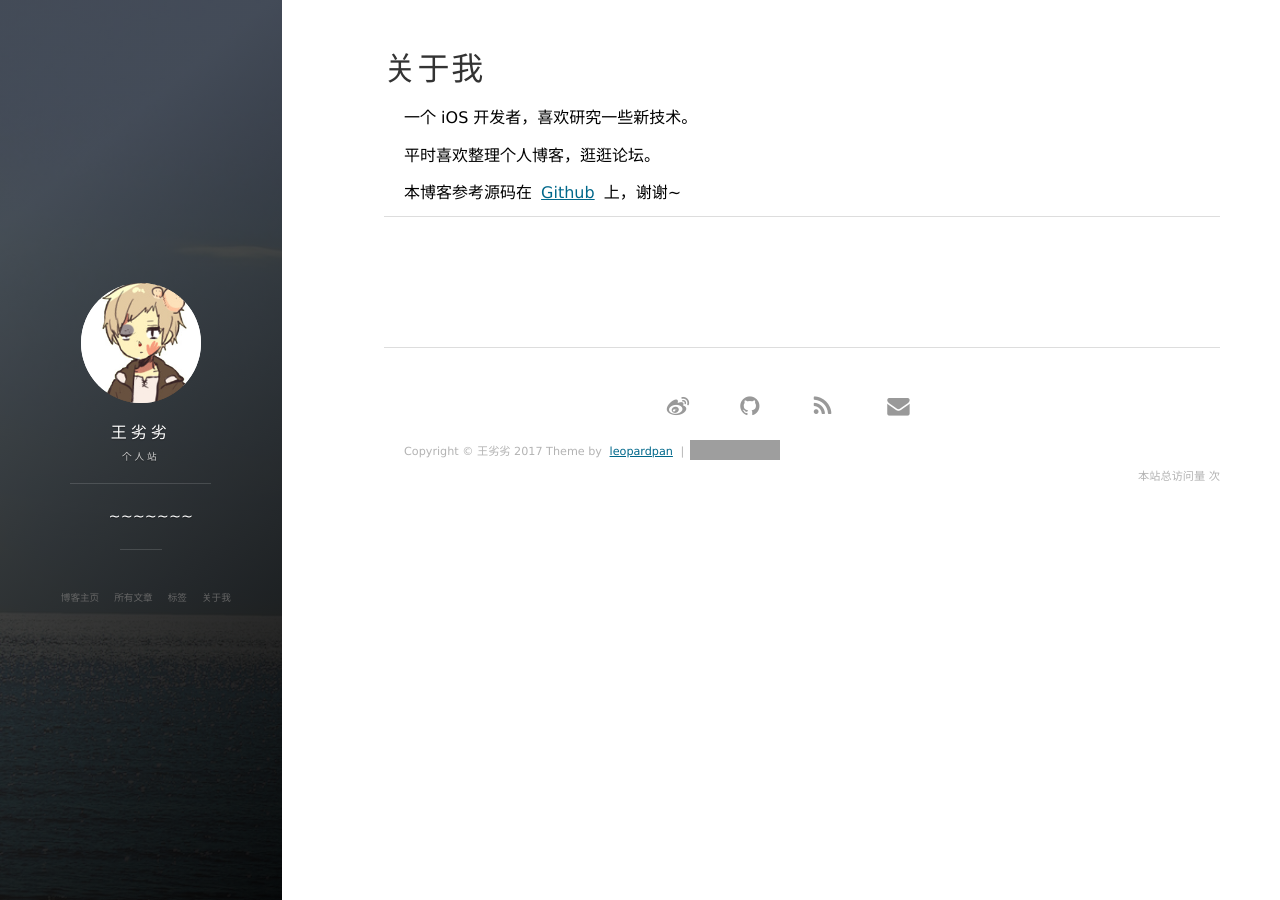
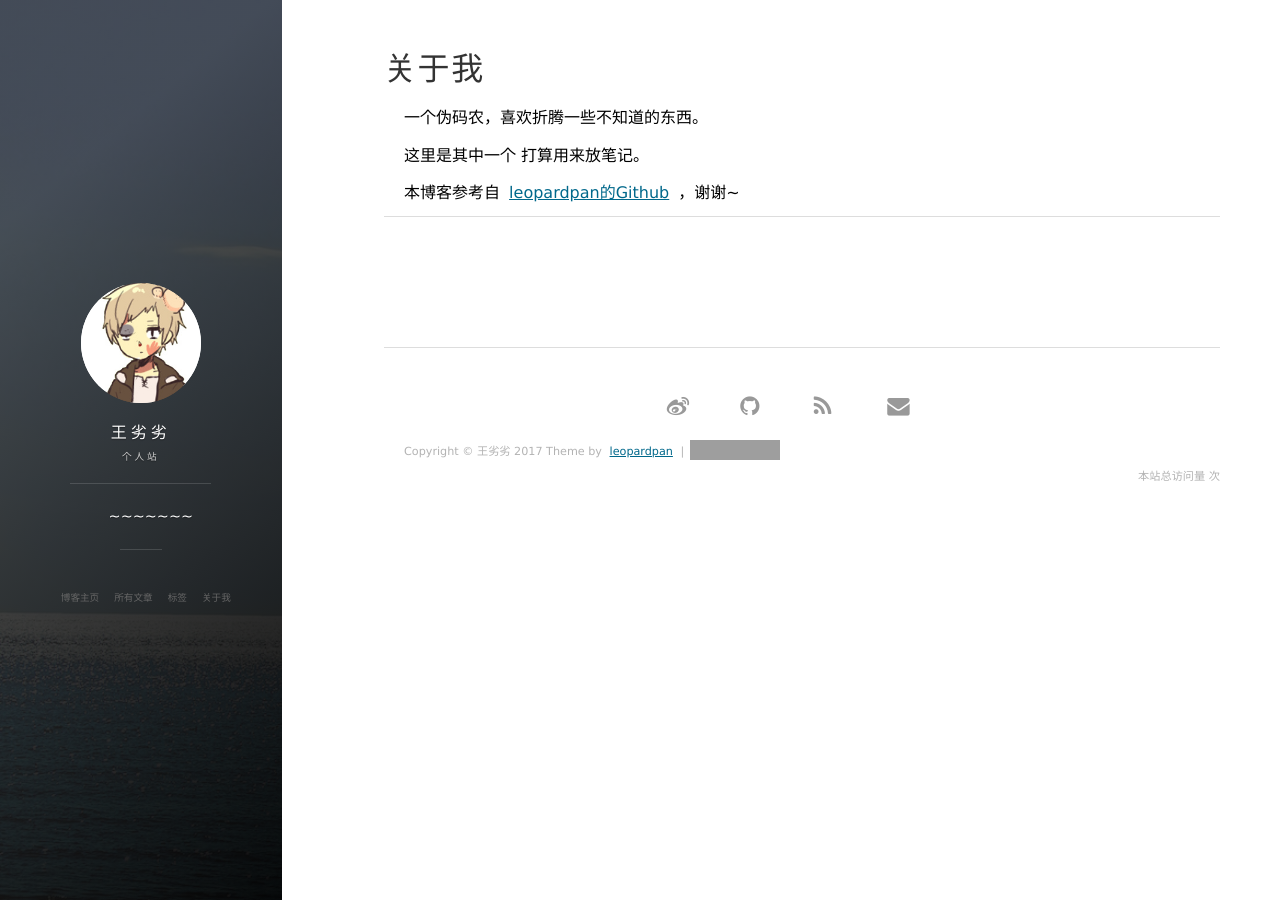
Before and after one commit to wzqwzq666/wzqwzq666.github.io, a Jekyll site: the page built from about.md, in a window 1280 px wide. Built offline with Jekyll 4.4.1, drawn with Linux system fonts in a browser that asks for light colours; nearby versions of some CDN libraries; comment, search, counter and statistics services are not loaded; grey boxes are pictures that could not be loaded.

Commit message:
“修改关于我”

```diff
--- a/about.md
+++ b/about.md
@@ -3,15 +3,15 @@ layout: page
 title: 关于我
 ---
 
-一个 iOS  开发者，喜欢研究一些新技术。
+一个伪码农，喜欢折腾一些不知道的东西。
 <p>
-平时喜欢整理个人博客，逛逛论坛。
+这里是其中一个 打算用来放笔记。
 
 
 <p>
 
 
 
-本博客参考源码在 <a target="_blank" href='https://github.com/leopardpan/leopardpan.github.io/'>Github</a> 上，谢谢~
+本博客参考自  <a target="_blank" href='https://github.com/leopardpan/leopardpan.github.io/'>leopardpan的Github</a> ，谢谢~
 
 {% include comments.html %}
```
Also changed, not shown: 5 other files.
